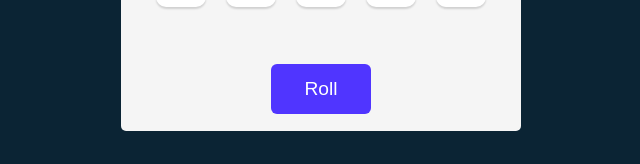
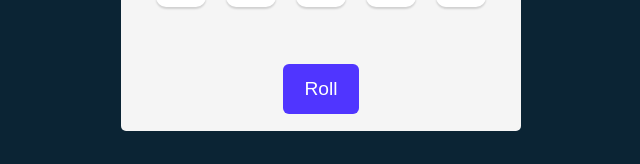
Before and after one commit to Aktagh1234/tenzies, a React (Vite) app in the folder my-tenzies-game/: page / in a window 1280 px wide. Shown: the part 469-633 px from the top of the page, without its empty margins (319-959 px from the left). Built offline with nearby package versions, Linux system fonts and the light colour scheme.

Commit message:
Fixed Toggle between New Game and Roll button

```diff
--- a/my-tenzies-game/src/App.jsx
+++ b/my-tenzies-game/src/App.jsx
@@ -5,6 +5,8 @@ import { nanoid } from "nanoid"
 export default function App(){
 
     const[dice, setDice] = useState(generateAllNewDice())
+
+    const gameWon = dice.every(die => die.isHeld) && dice.every(die => die.value == dice[0].value)
 
     function generateAllNewDice(){
         return new Array(10)
@@ -51,7 +53,7 @@ export default function App(){
                 {diceElements}
             </div>
 
-        <button className="roll-dice" onClick={rollDice}>Roll</button>
+        <button className="roll-dice" onClick={rollDice}>{gameWon ? "New Game" : "Roll"}</button>
 
         </main>
     )
--- a/my-tenzies-game/src/index.css
+++ b/my-tenzies-game/src/index.css
@@ -70,8 +70,10 @@ button{
 
 button.roll-dice{
   height: 50px;
-  width: 100px;
+  white-space: nowrap;
+  width: auto;
   border: none;
+  padding: 6px 21px;
   border-radius: 6px;
   background-color: #5035ff;
   color: white;
```
